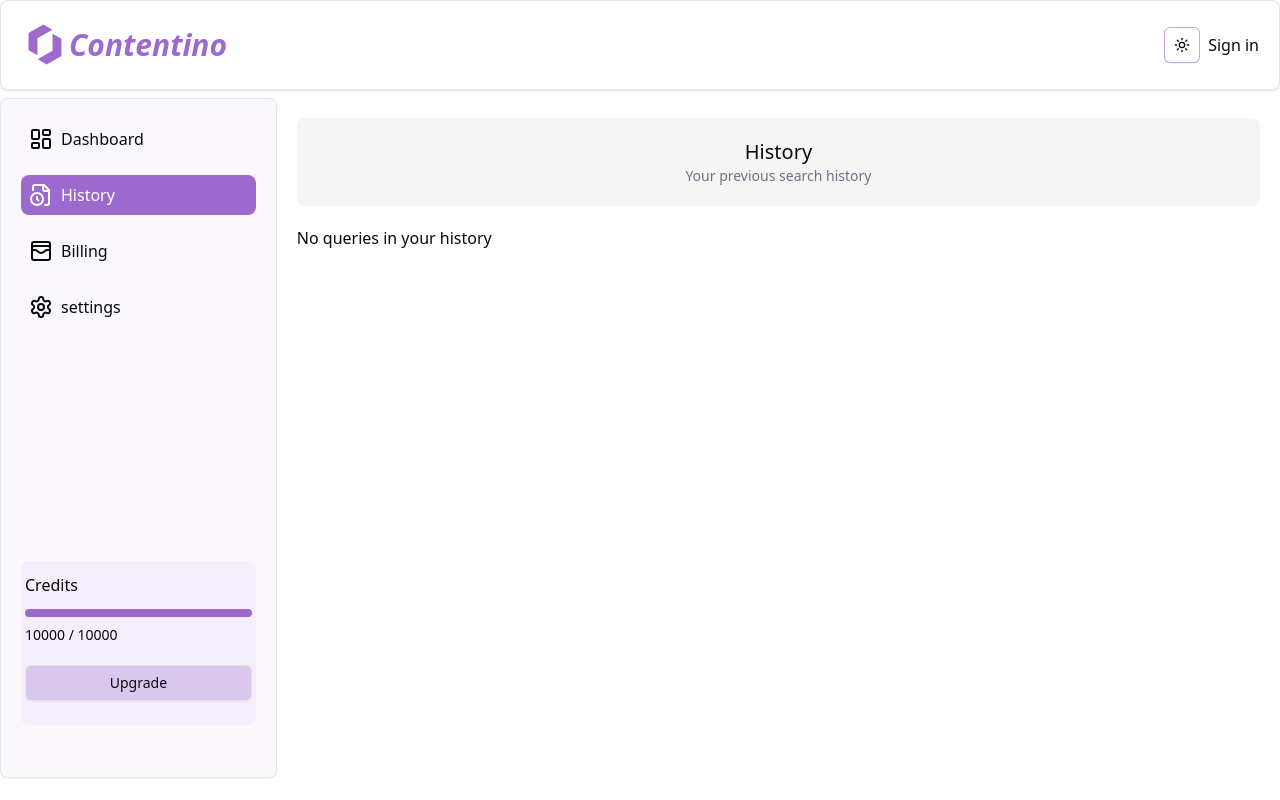
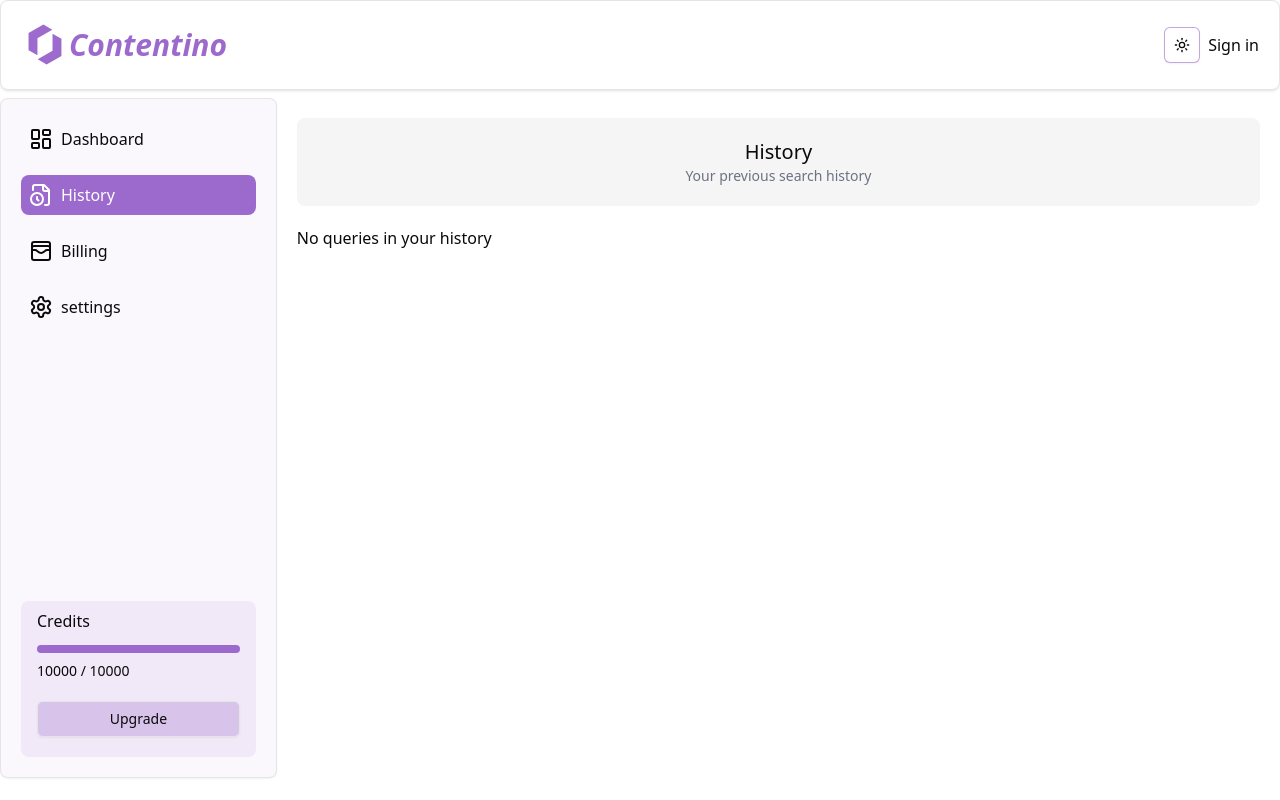
Before and after one commit to zana-abdollahpour/contentino, a Next.js app: page /dashboard/history in a window 1280 px wide. Built offline with nearby package versions, Linux system fonts and the light colour scheme; no server answers.

Commit message:
improve side navigation UI

```diff
--- a/src/components/navigation/side-navigation.tsx
+++ b/src/components/navigation/side-navigation.tsx
@@ -73,7 +73,7 @@ export default function SideNavigation({ className }: SideNavigationProps) {
             </SheetClose>
           </li>
         ))}
-        <li className="mb-8 mt-auto w-full rounded-lg bg-primary/5 p-1">
+        <li className="mb-8 mt-auto w-full rounded-lg bg-primary/10 px-4 sm:mb-0">
           <Usage />
           <SignupModal />
         </li>
@@ -85,7 +85,7 @@ export default function SideNavigation({ className }: SideNavigationProps) {
     <div className={twMerge("rounded-md bg-primary/5", className)}>
       <Sheet>
         <SheetTrigger className="sm:hidden">
-          <Menu className="ml-2 h-12 w-12 rounded-full bg-primary/10 p-2" />
+          <Menu className="ml-2 mt-1 h-12 w-12 rounded-full bg-primary/10 p-2" />
         </SheetTrigger>
 
         <SheetContent side="left" className="w-72 p-0 pt-2">
```
